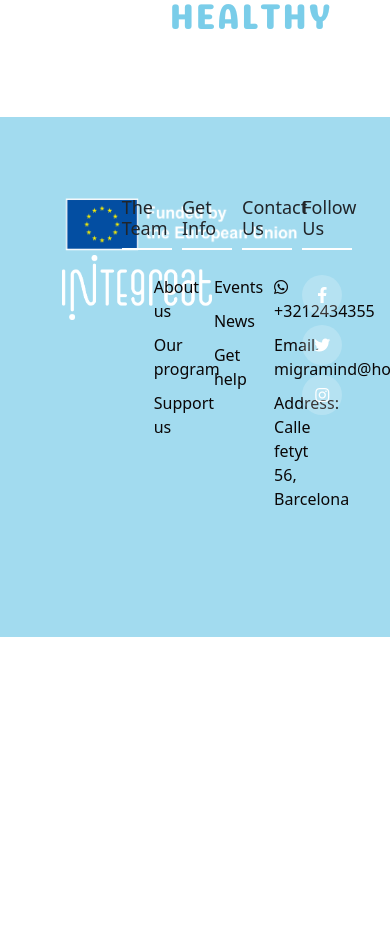
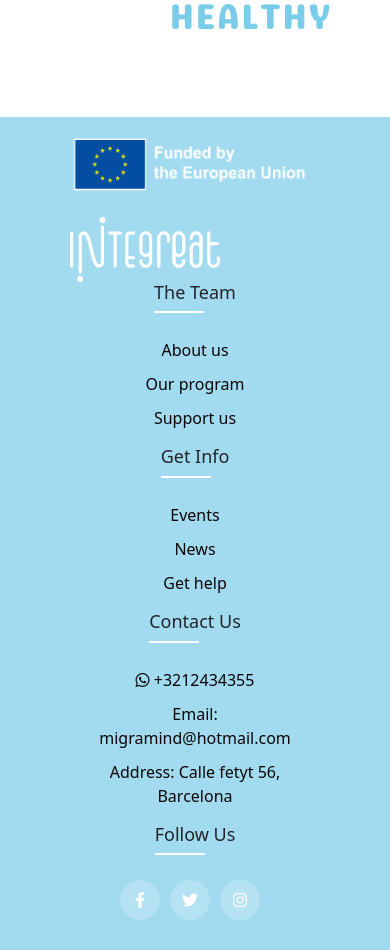
Before and after one commit to amandamov/psychosocial-resources-fe, a React (Create React App) app in the folder psychosocial-resources/: page / in a window 390 px wide. Shown: the part 1042-1992 px from the top of the page. Before the commit the page ends 1679 px from the top, so only its background shows below. Built offline with nearby package versions, Linux system fonts and the light colour scheme.

Commit message:
Fixing the footer again
Adding the changes that fixes the footer, since it was deleted
by mistake.

```diff
--- a/psychosocial-resources/src/App.css
+++ b/psychosocial-resources/src/App.css
@@ -19,6 +19,7 @@
 }
 
 /*Header css start here*/
+
 .d-block{
   display: block;
     width: 100%;
@@ -124,11 +125,21 @@
   justify-content: center;
 }
 
+/*Evaluate if still necessary */
 .row{
 	display:inline-flex;
 	flex-wrap: wrap;
   padding: 20px 0;
   flex-direction: row;
+}
+
+.row-footer{
+  display: flex;
+  flex-direction: row;
+  justify-content: center;
+  width: 18%;
+  padding: 20px 0;
+  flex-wrap: nowrap;
 }
 
 .integrate-logo {
@@ -142,6 +153,8 @@
 .footer-col{
    width: 53%;
    padding: 0 15px;
+   margin-left: 70px;
+   margin-right: 70px;
 }
 
 .footer-col h4{
@@ -214,7 +227,30 @@
 }
 }
 
-/* RenderEvent CSS */
+@media(max-width: 896px) {
+
+  .row-footer {
+    display: flex;
+    width: 50%;
+    flex-direction: column;
+    align-content: center;
+    align-items: center;
+  }
+
+  .footer-col {
+    display: flex;
+    flex-direction: column;
+    align-items: center;
+    margin: auto;
+    text-align: center;
+  }
+
+  .footer-col > ul {
+    padding: unset;
+  }
+
+}
+
 .card_button {
   padding: 1rem;
   width: 112px;
--- a/psychosocial-resources/src/components/Footer.js
+++ b/psychosocial-resources/src/components/Footer.js
@@ -3,21 +3,12 @@
 import Union from "../img/EN-Funded by the EU-NEG.png";
 import Integrate from "../img/INTEgreat_white.png";
 
+
 function Footer() {
   return (
      <div className="container-footer">
-  	 	<div className="row" style={{
-			display: "flex",
-			flexDirection: "row",
-			flexWrap: "nowrap",
-			width: "18%",
-			alignContent: "center",
-			justifyContent: "center",
-			margin: "60px",
-			paddingLeft: "10px",
-			paddingRight: "0px",
-		}}>
-			<div>
+  	 	<div className="row-footer" >
+		   <div>
 				<img className="union-logo" src={Union} style={{width: "250px", height: "55px",}}/>
 				<img className="integrate-logo" src={Integrate} style={{width: "150px", height: "65px",}}/>
 			</div>
```
